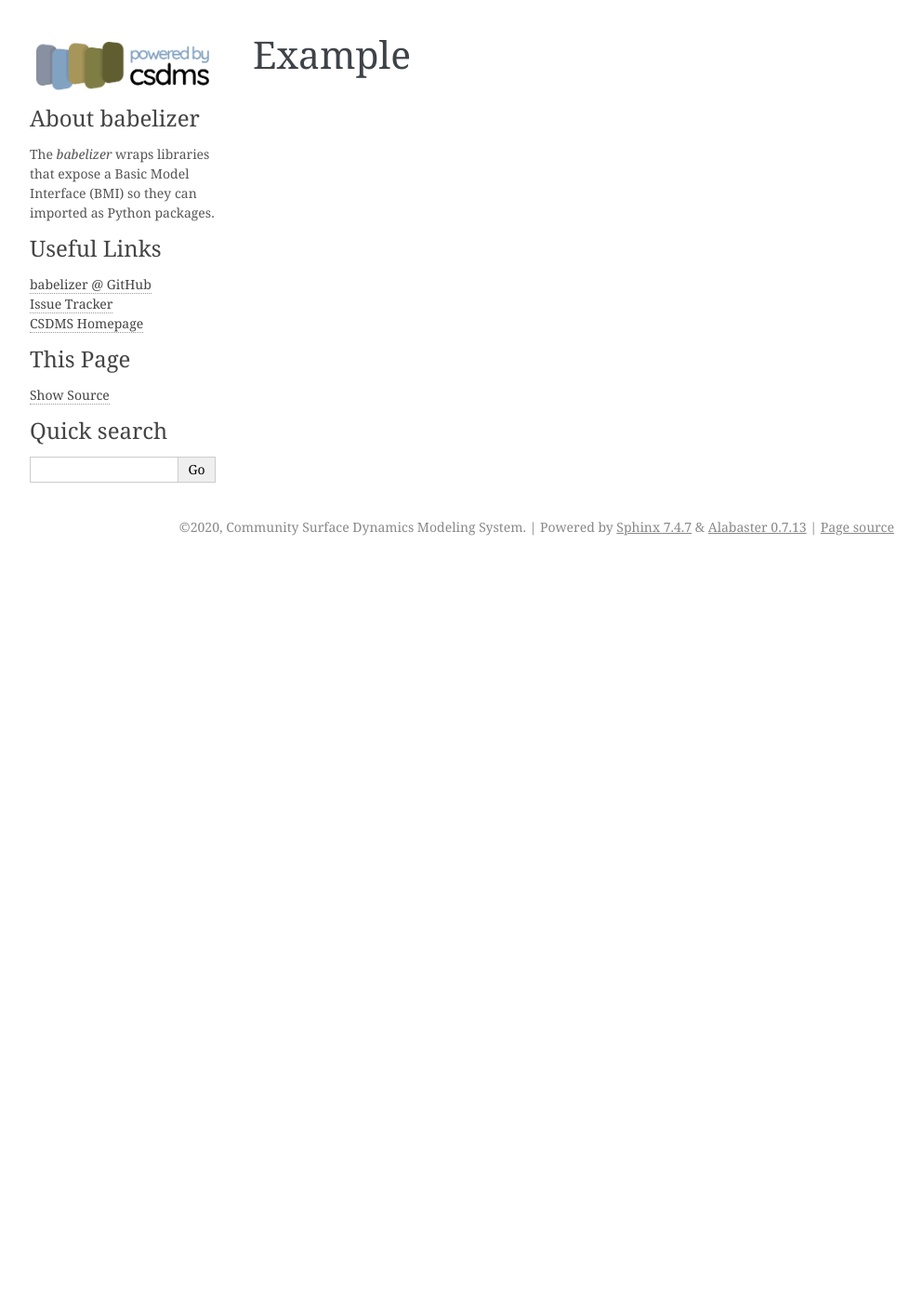
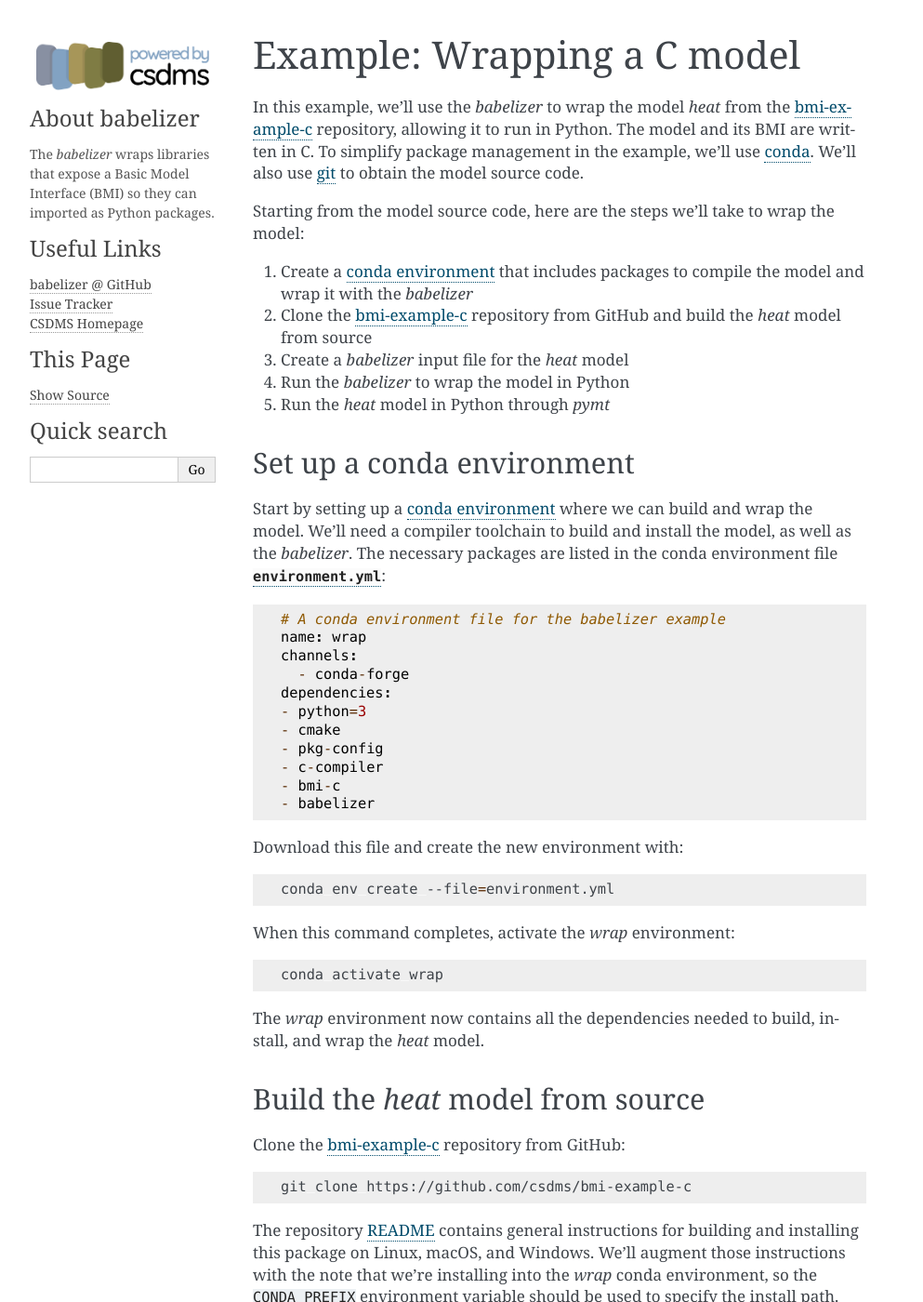
Before and after one commit to csdms/babelizer, a Sphinx documentation site: the page built from docs/source/example.rst, in a window 1280 px wide and 1400 px high. Shown: the whole window at 93% size, without its empty margins (148-1141 px from the left). Built offline with Sphinx 7.4.7, drawn with Linux system fonts in a browser that asks for light colours; pages that are not in the unit, such as notebooks, are missing from menus; some of the changed text lies outside the part shown.

Commit message:
Outline example of wrapping a C model
Also started the first two sections of the example.

```diff
--- /dev/null
+++ b/docs/source/environment.yml
@@ -0,0 +1,11 @@
+# A conda environment file for the babelizer example
+name: wrap
+channels:
+  - conda-forge
+dependencies:
+- python=3
+- cmake
+- pkg-config
+- c-compiler
+- bmi-c
+- babelizer
--- a/docs/source/example.rst
+++ b/docs/source/example.rst
@@ -1,2 +1,125 @@
-Example
-=======
+Example: Wrapping a C model
+===========================
+
+In this example, we'll use the *babelizer*
+to wrap the model *heat* from the `bmi-example-c`_ repository,
+allowing it to run in Python.
+The model and its BMI are written in C.
+To simplify package management in the example,
+we'll use :term:`conda`.
+We'll also use :term:`git` to obtain the model source code.
+
+Starting from the model source code,
+here are the steps we'll take to wrap the model:
+
+#. Create a :term:`conda environment` that includes packages to compile the
+   model and wrap it with the *babelizer*
+#. Clone the `bmi-example-c`_ repository from GitHub and build the
+   *heat* model from source
+#. Create a *babelizer* input file for the *heat* model
+#. Run the *babelizer* to wrap the model in Python
+#. Run the *heat* model in Python through *pymt*
+
+
+Set up a conda environment
+--------------------------
+
+Start by setting up a :term:`conda environment`
+where we can build and wrap the model.
+We'll need a compiler toolchain to build and install the model,
+as well as the *babelizer*.
+The necessary packages are listed in the conda environment file
+:download:`environment.yml`:
+
+.. include:: environment.yml
+   :literal:
+
+Download this file and create the new environment with:
+
+.. code:: bash
+
+  conda env create --file=environment.yml
+
+When this command completes,
+activate the *wrap* environment:
+
+.. code:: bash
+
+  conda activate wrap
+
+The *wrap* environment now contains all the dependencies needed
+to build, install, and wrap the *heat* model.
+
+
+Build the *heat* model from source
+----------------------------------
+
+Clone the `bmi-example-c`_ repository from GitHub:
+
+.. code:: bash
+
+  git clone https://github.com/csdms/bmi-example-c
+
+The repository `README`_ contains general instructions for building and installing
+this package on Linux, macOS, and Windows.
+We'll augment those instructions
+with the note that we're installing into the *wrap* conda environment,
+so the ``CONDA_PREFIX`` environment variable
+should be used to specify the install path.
+
+Build on Linux and macOS
+........................
+
+On Linux and macOS,
+use these commands to build and install the *heat* model:
+
+.. code:: bash
+
+  cd bmi-example-c
+  mkdir _build && cd _build
+  cmake .. -DCMAKE_INSTALL_PREFIX=$CONDA_PREFIX
+  make
+  make install
+
+Verify the install by testing for the existence of the header
+of the library containing the compiled *heat* model:
+
+.. code:: bash
+
+  test -f $CONDA_PREFIX/include/bmi_heat.h
+
+Build on Windows
+................
+
+Building on Windows requires
+Microsoft Visual Studio 2017 or Microsoft Build Tools for Visual Studio 2017.
+To build and install the *heat* model,
+the following commands must be run in a `Developer Command Prompt`_:
+
+.. code::
+
+  cd bmi-example-c
+  mkdir _build && cd _build
+  cmake .. ^
+      -G "NMake Makefiles" ^
+      -DCMAKE_INSTALL_PREFIX=%CONDA_PREFIX% ^
+      -DCMAKE_BUILD_TYPE=Release
+  cmake --build . --target install --config Release
+
+Verify the install by testing for the existence of the header
+of the library containing the compiled *heat* model:
+
+.. code::
+
+  if not exist %LIBRARY_INC%\\bmi_heat.h exit 1
+
+Create the *babelizer* input file
+---------------------------------
+
+
+..
+   Links
+
+.. _bmi-example-c: https://github.com/csdms/bmi-example-c
+.. _README: https://github.com/csdms/bmi-example-c/blob/master/README.md
+.. _Developer Command Prompt: https://docs.microsoft.com/en-us/dotnet/framework/tools/developer-command-prompt-for-vs
```
Also changed, not shown: README.rst (+10 -3 lines), docs/source/glossary.rst (+6 -7 lines).
